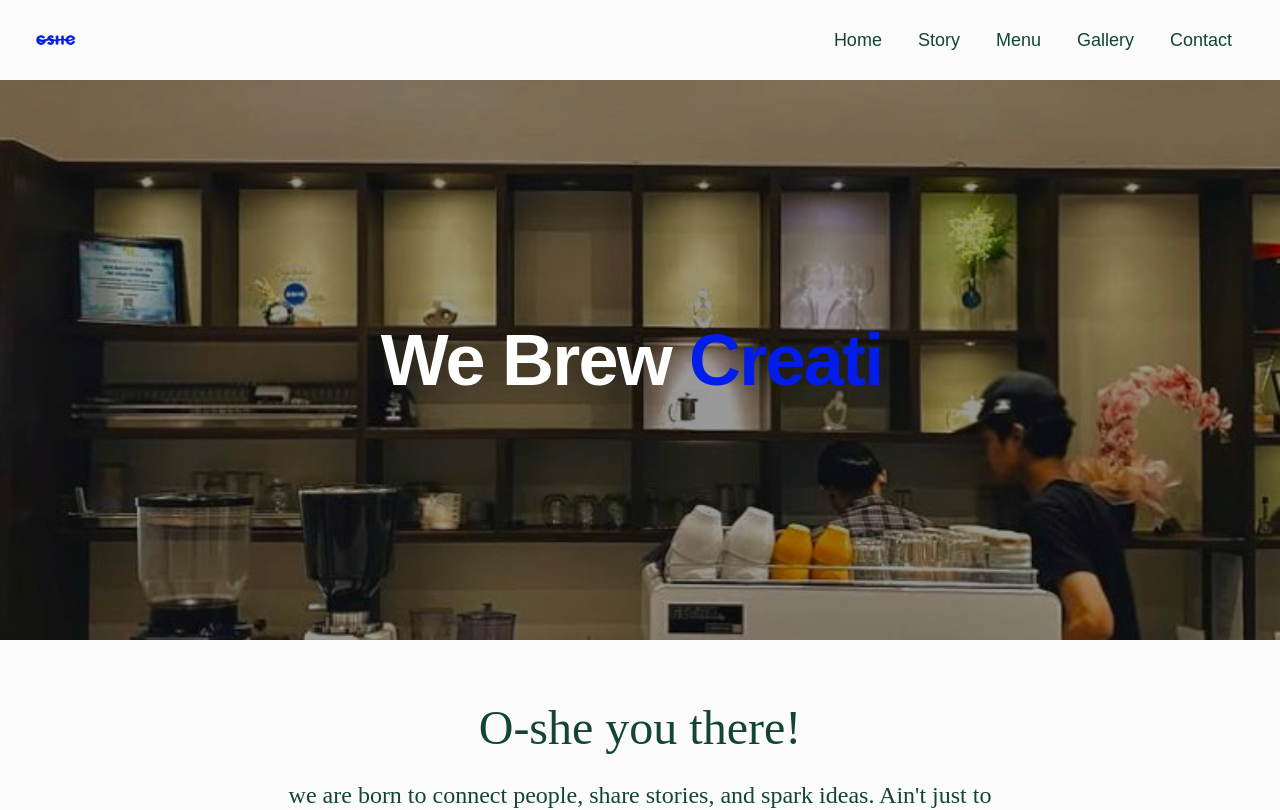
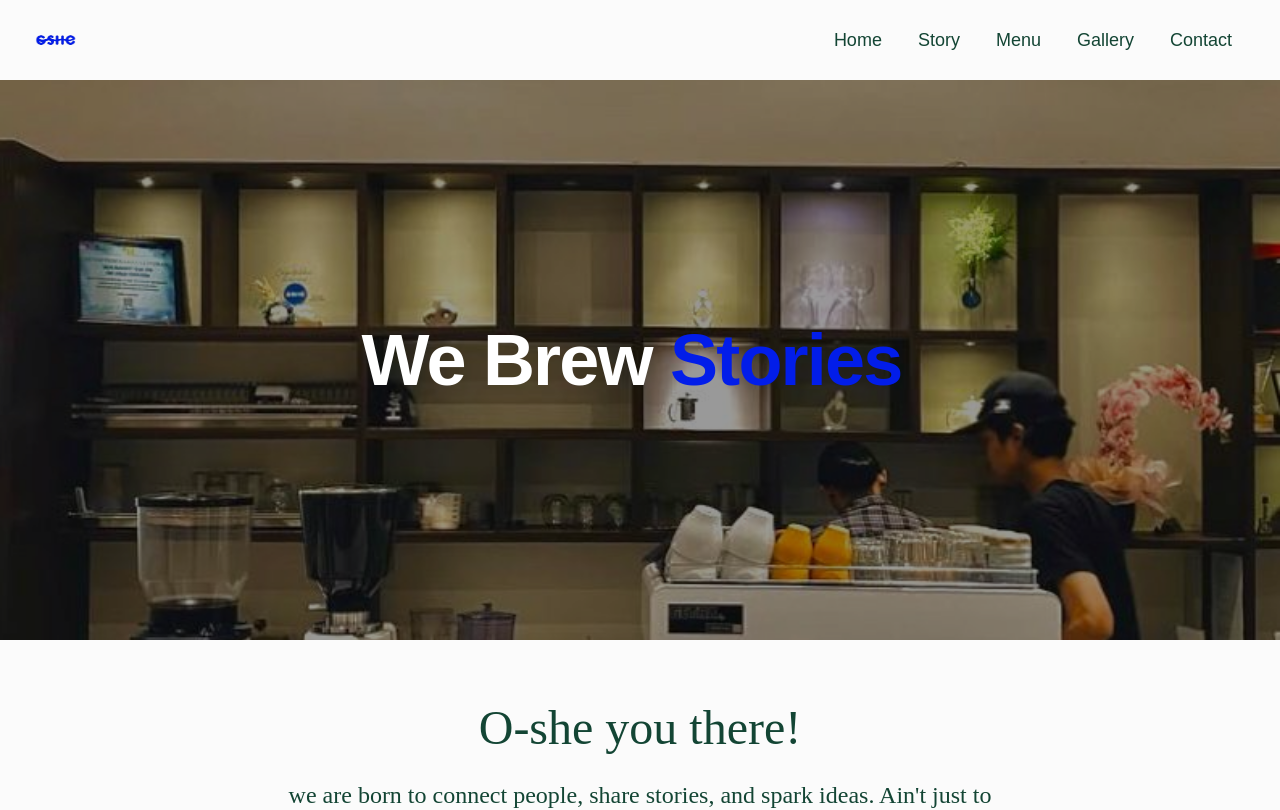
Before and after one commit to Denny-Hermawan/oshe-coffee, a Next.js app: page / in a window 1280 px wide. Shown: the top 810 px of the page. Built offline with nearby package versions, Linux system fonts and the light colour scheme.

Commit message:
fix wordstoanimate

```diff
--- a/app/page.js
+++ b/app/page.js
@@ -10,6 +10,8 @@
   </svg>
 );
 
+const wordsToAnimate = ['Moments', 'Stories', 'Creativity', 'Connections'];
+
 export default function OsheCoffee() {
   const [isScrolled, setIsScrolled] = useState(false);
   const [isMobileMenuOpen, setIsMobileMenuOpen] = useState(false);
@@ -20,7 +22,7 @@
   const [animatedText, setAnimatedText] = useState('');
   const [wordIndex, setWordIndex] = useState(0);
   const [isDeleting, setIsDeleting] = useState(false);
-  const wordsToAnimate = ['Moments', 'Stories', 'Creativity', 'Connections'];
+
 
   useEffect(() => {
     const timer = setTimeout(() => setIsLoading(false), 2000);
```
